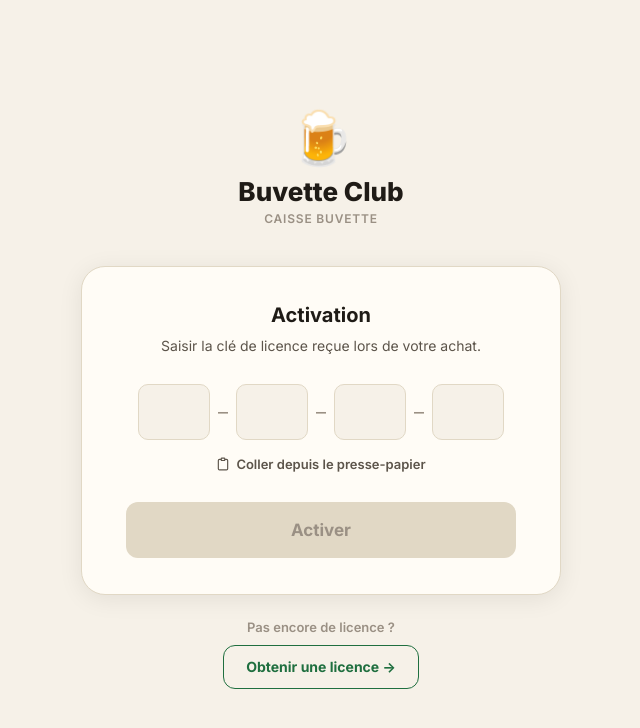
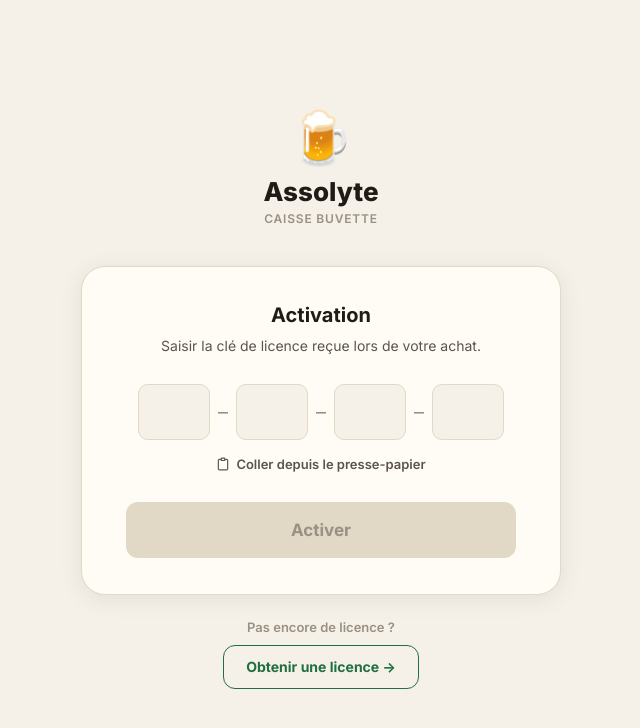
Before and after one commit to alberluc/buvette-app, a React (Vite) app in the folder app/: page / in a window 1280 px wide. Shown: the top 728 px of the page, without its empty margins (319-959 px from the left). Built offline with nearby package versions, Linux system fonts and the light colour scheme; no server answers.

Commit message:
Rename app branding from "Buvette Club" to "Assolyte" across UI and exports.

```diff
--- a/app/index.html
+++ b/app/index.html
@@ -3,11 +3,11 @@
   <head>
     <meta charset="UTF-8" />
     <meta name="viewport" content="width=device-width, initial-scale=1.0" />
-    <title>Buvette Club</title>
+    <title>Assolyte</title>
     <meta name="theme-color" content="#1F6F3F" />
     <meta name="apple-mobile-web-app-capable" content="yes" />
     <meta name="apple-mobile-web-app-status-bar-style" content="default" />
-    <meta name="apple-mobile-web-app-title" content="Buvette" />
+    <meta name="apple-mobile-web-app-title" content="Assolyte" />
     <link rel="apple-touch-icon" href="/icon-192.png" />
     <link rel="icon" type="image/png" sizes="192x192" href="/icon-192.png" />
     <link rel="preconnect" href="https://fonts.googleapis.com" />
--- a/app/src/components/LicenseScreen.jsx
+++ b/app/src/components/LicenseScreen.jsx
@@ -126,7 +126,7 @@ export function LicenseScreen({ mode = 'activate', expiredToken, onActivated })
     <div className={styles.screen}>
       <div className={styles.brand}>
         <div className={styles.brandEmoji}>🍺</div>
-        <div className={styles.brandName}>Buvette Club</div>
+        <div className={styles.brandName}>Assolyte</div>
         <div className={styles.brandSub}>Caisse buvette</div>
       </div>
 
--- a/app/src/components/LoginScreen.jsx
+++ b/app/src/components/LoginScreen.jsx
@@ -23,7 +23,7 @@ function AppBrand({ subtitle }) {
   return (
     <div className={styles.brand}>
       <div className={styles.brandEmoji}>🍺</div>
-      <div className={styles.brandName}>Buvette Club</div>
+      <div className={styles.brandName}>Assolyte</div>
       <div className={styles.brandSub}>{subtitle}</div>
     </div>
   )
--- a/app/src/components/SettingsDrawer.jsx
+++ b/app/src/components/SettingsDrawer.jsx
@@ -33,7 +33,7 @@ export function SettingsDrawer({ currentUser, onLogout, onChangePassword, onClos
               🛠 Tweaks (dev)
             </DrawerButton>
           )}
-          <div className={styles.version}>Buvette Club · v1.0</div>
+          <div className={styles.version}>Assolyte · v1.0</div>
         </div>
       </div>
     </div>
--- a/app/src/screens/HistoryScreen.jsx
+++ b/app/src/screens/HistoryScreen.jsx
@@ -69,7 +69,7 @@ export function HistoryScreen({ archived, products, cashFloat }) {
 
   const handleExport = () => {
     const today = new Date().toISOString().slice(0, 10);
-    downloadCsv(buildCsv(daysComputed, products), `buvette-historique-${today}.csv`);
+    downloadCsv(buildCsv(daysComputed, products), `assolyte-historique-${today}.csv`);
   };
 
   return (
--- a/app/vite.config.js
+++ b/app/vite.config.js
@@ -8,8 +8,8 @@ export default defineConfig({
     VitePWA({
       registerType: 'autoUpdate',
       manifest: {
-        name: 'Buvette Club',
-        short_name: 'Buvette',
+        name: 'Assolyte',
+        short_name: 'Assolyte',
         description: 'Caisse de buvette pour club sportif — usage tablette',
         start_url: '/',
         display: 'standalone',
```
Also changed, not shown: 1 other file (tests, documents, lock files or other folders).
